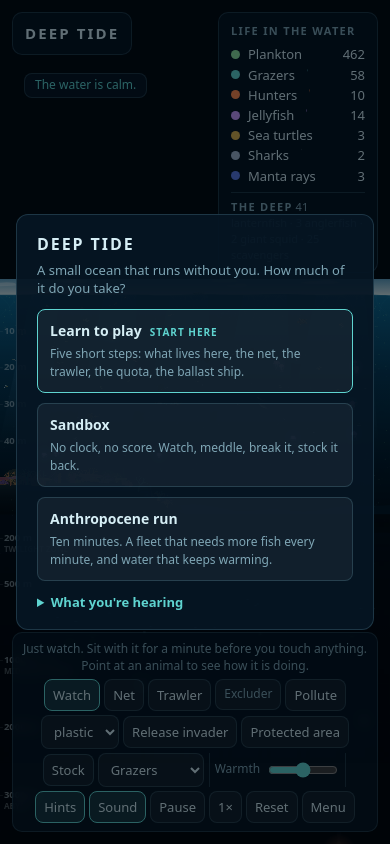
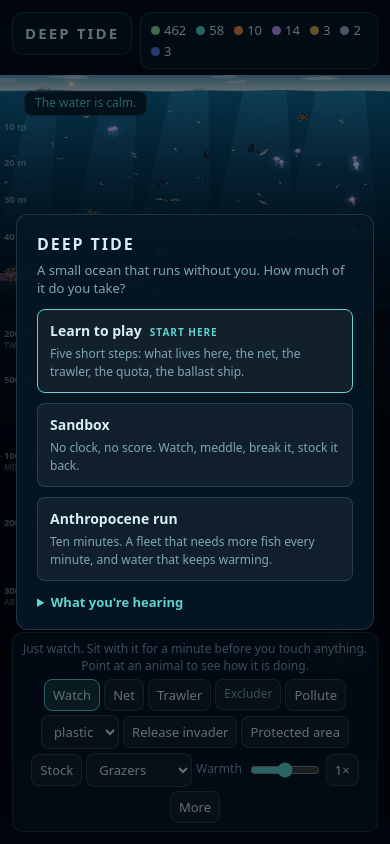
Before and after one commit to JJJeroen/deep-tide, a plain HTML site: page index.html in a window 390 px wide. Drawn offline with Linux system fonts and the light colour scheme; animation ran at ten frames a second.

Commit message:
fix(phone): ocean starts near the top, toolbar a row shorter
Review finding 2 (P1): on a portrait phone the ocean started ~209 px
down, under a black block holding the species panel, and the toolbar
took four rows.

- species panel folds to a strip of dots and counts on portrait phones;
  a tap opens the full panel over the water (the column stays put).
  The ocean now starts ~75 px down in Sandbox. In the run the HUD panel
  is the taller one, so the gain there is small.
- narrow screens: Hints, Sound, Pause, Reset and Menu fold behind More
  (a paused Pause stays out as Resume); controls locked in the mode
  are hidden instead of greyed out; no separators. Sandbox: 3 rows.
- depth ruler labels behind the toolbar are no longer drawn (they
  peeked out beside it)
- log on portrait phones: at the top of the water, full width
- smoke: 5 phone checks; shots: 09-run-phone

Co-Authored-By: Claude Opus 5.5 <noreply@anthropic.com>

```diff
--- a/index.html
+++ b/index.html
@@ -125,6 +125,23 @@
   @media (max-width: 760px) { #hud .clock small { display: none; } #hud .clock { flex-wrap: wrap; gap: 0 8px; } }
   @media (max-width: 640px) { .modes { grid-template-columns: 1fr; } }
   @media (max-width: 760px) { #bar { gap: 4px; padding: 8px; } #bar button, #bar select { padding: 6px 8px; } #bar .sep { margin: 0 1px; } input[type=range] { width: 70px; } }
+  /* narrow screens: the settings fold behind More, so the toolbar takes a row less */
+  #moreBtn { display: none; }
+  @media (max-width: 760px) { #moreBtn { display: inline-block; } #bar:not(.more) .opt { display: none; } #bar .sep { display: none; }
+    #bar:not(.more) #pause.on { display: inline-block; } /* paused: Resume stays in reach */
+    #bar button:disabled, #bar select:disabled, #bar label:has(input:disabled) { display: none; } } /* locked in this mode (the run HUD shows the warmth) */
+  /* portrait phones: the species panel folds to one strip of dots and counts, so the ocean starts near the top of the
+     screen; a tap opens the full panel over the water. Its max-width (ui/render: measureChrome) keeps it clear of the title. */
+  @media (max-width: 760px) and (orientation: portrait) {
+    #stats { cursor: pointer; }
+    #stats:not(.open) { width: auto; padding: 8px 10px; }
+    #stats:not(.open) h2, #stats:not(.open) #deep, #stats:not(.open) .nm, #stats:not(.open) .spark { display: none; }
+    #stats:not(.open) #rows { display: flex; flex-wrap: wrap; gap: 3px 10px; }
+    #stats:not(.open) .row { gap: 4px; padding: 0; }
+    #stats:not(.open) .row .n { min-width: 0; margin-left: 0; }
+    #stats.open { width: 100vw; } /* as wide as its max-width allows */
+    #log { width: calc(100vw - 24px); }
+  }
 </style>
 </head>
 <body>
@@ -165,12 +182,13 @@
   <span class="sep"></span>
   <label class="s">Warmth <input type="range" id="temp" min="0" max="100" value="50"></label>
   <span class="sep"></span>
-  <button id="hintsBtn" title="Hints (H)" aria-pressed="true">Hints</button>
-  <button id="soundBtn" title="Sound (M): every species is one note in the chord; a lost species goes silent" aria-pressed="true">Sound</button>
-  <button id="pause">Pause</button>
+  <button id="hintsBtn" class="opt" title="Hints (H)" aria-pressed="true">Hints</button>
+  <button id="soundBtn" class="opt" title="Sound (M): every species is one note in the chord; a lost species goes silent" aria-pressed="true">Sound</button>
+  <button id="pause" class="opt">Pause</button>
   <button id="speed">1×</button>
-  <button id="reset">Reset</button>
-  <button id="menuBtn">Menu</button>
+  <button id="reset" class="opt">Reset</button>
+  <button id="menuBtn" class="opt">Menu</button>
+  <button id="moreBtn" aria-expanded="false" title="Hints, sound, pause, reset and the menu">More</button>
 </div>
 
 <div class="overlay" id="menu">
--- a/render.js
+++ b/render.js
@@ -11,12 +11,19 @@ const drag = { on: false, sy: 0, cy: 0 }; // dragging with the Watch tool scroll
 const cam = { y: -SKY, target: -SKY };
 // Screen space the panels take: on a portrait phone the column starts below the species panel (as the sea did before),
 // and the camera always scrolls far enough that the abyssal floor clears the toolbar.
-let topReserve = 0, barH = 0;
+// On a portrait phone the species panel is folded to a strip (index.html); opened, it lies over the water and the
+// column stays where the strip put it.
+let topReserve = 0, barH = 0, stripBottom = 0;
 function measureChrome() {
   const bar = document.getElementById('bar'), st = document.getElementById('stats'), db = document.getElementById('depthBtn');
+  const tt = document.getElementById('title'), portrait = innerWidth <= 760 && innerHeight > innerWidth && st && tt;
   barH = bar ? bar.offsetHeight + 12 : 0; // read everything first, then write, so no extra layout is forced
-  topReserve = innerWidth <= 760 && innerHeight > innerWidth && st ? Math.round(st.getBoundingClientRect().bottom) + 6 : 0;
+  const titleR = portrait ? tt.getBoundingClientRect() : null;
+  if (portrait && !st.classList.contains('open')) stripBottom = st.getBoundingClientRect().bottom;
+  topReserve = portrait ? Math.round(Math.max(titleR.bottom, stripBottom)) + 6 : 0;
   const bottom = (barH + 6) + 'px'; if (db && db.style.bottom !== bottom) db.style.bottom = bottom; // just above the toolbar
+  const mw = portrait ? Math.max(150, Math.round(innerWidth - titleR.right - 20)) + 'px' : ''; // clear of the title
+  if (st && st.style.maxWidth !== mw) st.style.maxWidth = mw;
 }
 const camMax = () => Math.max(-SKY, DEEP_BOTTOM - (innerHeight - barH - 10 - topReserve) / scale);
 const clampCam = y => Math.max(-SKY, Math.min(camMax(), y));
--- a/scene.js
+++ b/scene.js
@@ -400,11 +400,12 @@ function drawTrawlerDecks(t) {
 function drawRuler() {
   const fs = Math.max(11, 9.5 / scale);
   ctx.font = `600 ${fs}px ui-sans-serif, system-ui, sans-serif`; ctx.textBaseline = 'middle'; ctx.textAlign = 'left';
-  const tick = (y, label) => { ctx.fillStyle = 'rgba(214,234,240,.32)'; ctx.fillRect(0, y, 12, 1.5); ctx.fillStyle = 'rgba(214,234,240,.5)'; ctx.fillText(label, 16, y); };
+  const under = y => oy + y * scale > innerHeight - barH; // a label behind the toolbar would peek out beside it
+  const tick = (y, label) => { if (under(y)) return; ctx.fillStyle = 'rgba(214,234,240,.32)'; ctx.fillRect(0, y, 12, 1.5); ctx.fillStyle = 'rgba(214,234,240,.5)'; ctx.fillText(label, 16, y); };
   for (let m = 10; m <= 40; m += 10) tick(m / DEPTH_M * WH, m + ' m'); // 50 m would sit on the reef shelf
   // the deep, on its compressed scale (deep.js depthAt), with the zones named where they begin
   for (const m of [200, 500, 1000, 2000, 3000]) tick(yAtDepth(m), m + ' m');
   ctx.font = `600 ${fs * 0.85}px ui-sans-serif, system-ui, sans-serif`; ctx.fillStyle = 'rgba(214,234,240,.32)';
-  for (const [m, z] of [[200, 'TWILIGHT ZONE'], [1000, 'MIDNIGHT ZONE'], [3000, 'ABYSS']]) ctx.fillText(z, 16, yAtDepth(m) + fs * 1.2);
+  for (const [m, z] of [[200, 'TWILIGHT ZONE'], [1000, 'MIDNIGHT ZONE'], [3000, 'ABYSS']]) if (!under(yAtDepth(m) + fs * 1.2)) ctx.fillText(z, 16, yAtDepth(m) + fs * 1.2);
   ctx.textBaseline = 'alphabetic';
 }
--- a/tools/shots.js
+++ b/tools/shots.js
@@ -75,6 +75,7 @@ const SHOTS = [
     await p.evaluate(() => { __skip(700); if (S.game.over) { paused = true; showEnd(); } __pump(10); });
   }],
   ['08-reef-day-phone', PHONE, async p => { await sandbox(p, true); await p.evaluate(() => { __skip(20); __pump(60); }); }],
+  ['09-run-phone', PHONE, async p => { await p.tap('[data-mode=run]'); await p.evaluate(() => { setHints(false); __skip(150); __pump(60); }); }],
 ];
 
 async function sandbox(p, tap) {
--- a/ui.js
+++ b/ui.js
@@ -151,8 +151,9 @@ function updateUI() {
     measureChrome(); updateDepthBtn();
     drawSparks();
     coachTick();
-    // narrow screens: the log sits under the title panel (whose height changes with the run HUD) instead of over it
-    logEl.style.top = innerWidth <= 760 ? Math.round(titleEl.getBoundingClientRect().bottom + 8) + 'px' : '';
+    // narrow screens: the log sits under the title panel (whose height changes with the run HUD) instead of over it;
+    // on a portrait phone, at the top of the water under both panels
+    logEl.style.top = topReserve ? topReserve + 6 + 'px' : innerWidth <= 760 ? Math.round(titleEl.getBoundingClientRect().bottom + 8) + 'px' : '';
   }
   while (logShown < S.events.length) {
     const e = S.events[logShown++], d = document.createElement('div');
@@ -217,6 +218,15 @@ document.getElementById('hintsBtn').addEventListener('click', () => setHints(!hi
 setHints(hintsOn);
 document.getElementById('soundBtn').addEventListener('click', () => setSound(!SOUND.on, true));
 setSound(SOUND.on);
+// narrow screens: More unfolds the settings (index.html .opt); portrait phones: a tap on the species strip opens the panel
+document.getElementById('moreBtn').addEventListener('click', e => {
+  const open = document.getElementById('bar').classList.toggle('more'); e.currentTarget.setAttribute('aria-expanded', String(open));
+});
+const statsEl = document.getElementById('stats');
+statsEl.addEventListener('click', () => {
+  if (innerWidth > 760 || innerHeight <= innerWidth) return;
+  statsEl.classList.toggle('open'); measureChrome();
+});
 // first visit: point new players at the tutorial
 if (!store.get('deeptide.learned')) document.querySelector('[data-mode=learn]').classList.add('first');
 
```
Also changed, not shown: tools/smoke.js (+15 -0 lines).
